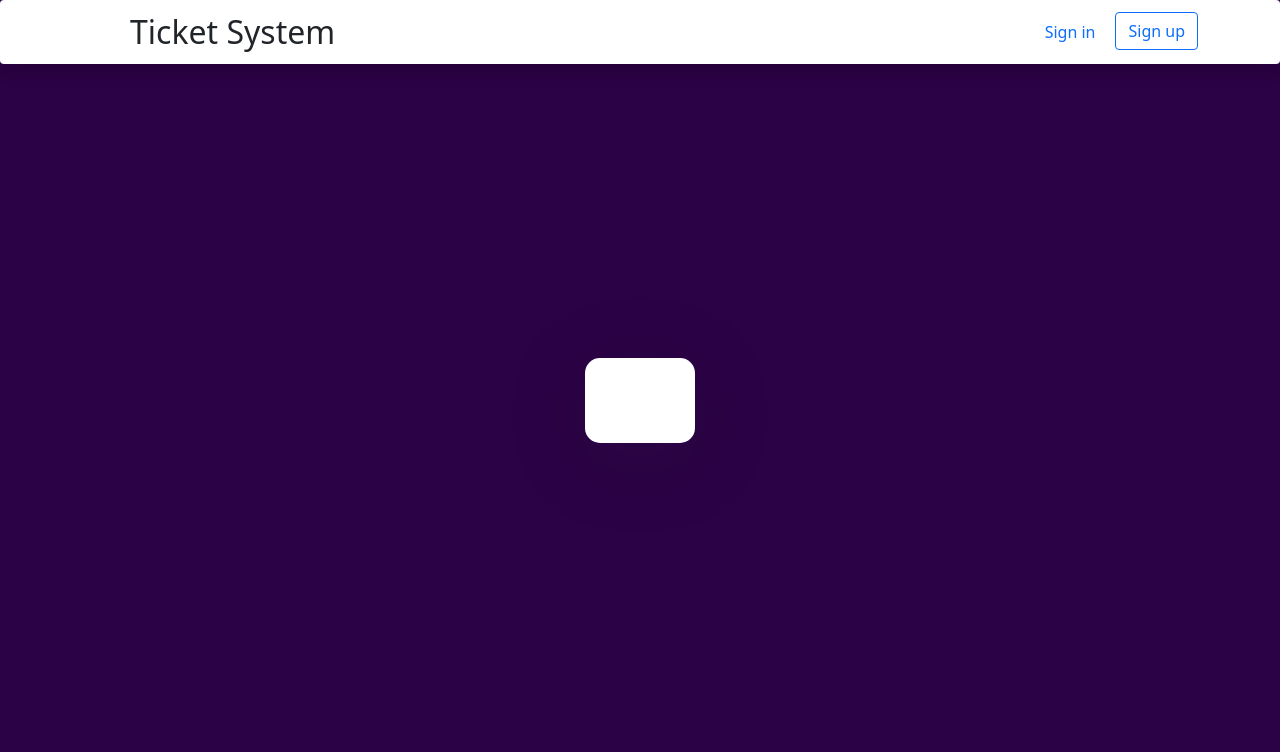
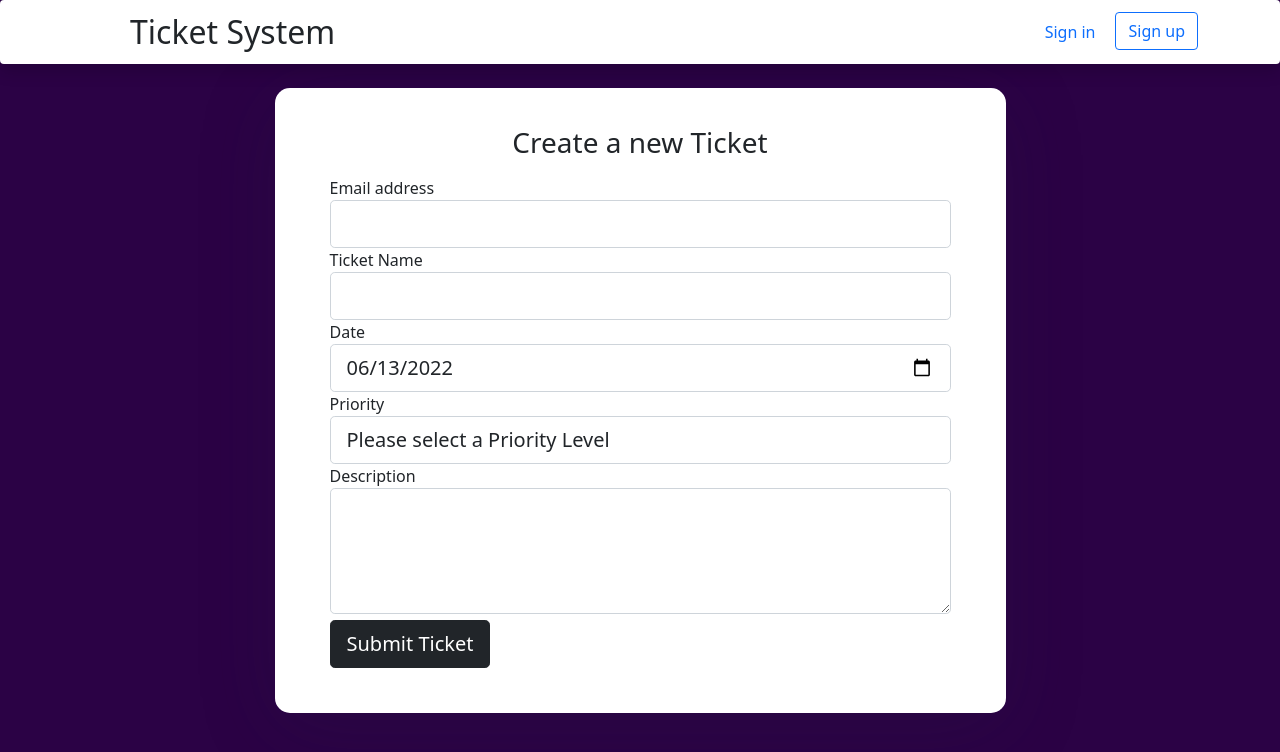
Before and after one commit to uhetz/ticket_system_iu_sem6, a Vue app: page /createticket in a window 1280 px wide. Shown: the top 752 px of the page. Built offline with nearby package versions, Linux system fonts and the light colour scheme.

Commit message:
Create Ticket Page created

```diff
--- /dev/null
+++ b/src/components/CreateTicket.vue
@@ -0,0 +1,109 @@
+<template>
+  <div class="vue-template">
+    <form id="createTicket" action="" method="POST"> <!-- Action URL -->
+      <h3>Create a new Ticket</h3>
+
+     <div class="form-group">
+        <label>Email address</label>
+        <input type="email" class="form-control form-control-lg" id="email" required />
+      </div>
+
+      <div class="form-group">
+        <label>Ticket Name</label>
+        <input type="text" class="form-control form-control-lg" id="ticketname" required/>
+      </div>
+
+      <div class="form-group">
+        <label>Date</label>
+        <input type="date" class="form-control form-control-lg" id="date" required v-model="currentDate" />
+      </div>
+
+      <div class="form-group">
+        <label>Priority</label>
+        <select class="form-control form-control-lg" >
+            <option selected disabled value="">Please select a Priority Level</option>
+            <option value="1">1 - High Priority</option>
+            <option value="2">2 - Medium Priority</option>
+            <option value="3">3 - Low Priority</option>
+        </select>
+
+
+      </div>
+
+      <div class="form-group">
+        <label>Description</label>
+        </br>
+        <textarea id="description" name="description" rows="4" cols="50"></textarea>
+      </div>
+        <input type="hidden" class="form-control form-control-lg" id="status" value="Open" required/>
+
+
+      <button type="submit" class="btn btn-dark btn-lg btn-block">
+        Submit Ticket
+      </button>
+    </form>
+  </div>
+</template>
+
+<script>
+export default {
+  data() {
+
+      return {
+        currentDate: '2022-05-05'
+    };
+  },
+methods:{
+  responseReact(){
+      document.forms["createTicket"].addEventListener("submit", async (event) => {
+        event.preventDefault();
+        const resp = await fetch(event.target.action, {
+          method: "POST",
+          body: new URLSearchParams(new FormData(event.target)),
+        });
+        const body = await resp.json();
+        if(response.status==200){
+          alert("Authentification was successful"); //To Remove after implemetation of "Home" Page
+          //location.href=""; //TODO: Page to redirect to - if server does not automatically redirect
+        }else{
+          alert("Authentification failed");
+        }
+
+      });
+  },
+  date_function: function(){
+        const date = new Date()
+        const m = String(date.getMonth() + 1).padStart(2, '0');
+        const d = String(date.getDate()).padStart(2, '0');
+        const y = String(date.getFullYear());
+
+        const formatedDate = [y,m, d].join('-');
+        console.log(formatedDate);
+    return formatedDate;
+  }
+
+
+  }
+  ,
+  created: function(){
+        this.currentDate = this.date_function()
+      }
+
+};
+</script>
+
+
+
+<style scoped>
+.inner-block {
+  width: 450px;
+}
+
+textarea {
+    font-size: 1.25rem;
+    border-radius: 0.3rem;
+    border: 1px solid #ced4da;
+
+}
+
+</style>
--- a/src/router/index.js
+++ b/src/router/index.js
@@ -23,6 +23,11 @@ const routes = [
     path: '/home',
     name: 'home',
     component: () => import('../components/Home.vue'),
+  },
+  {
+    path: '/createticket',
+    name: 'createticket',
+    component: () => import('../components/CreateTicket.vue'),
   }
 
 ]
```
